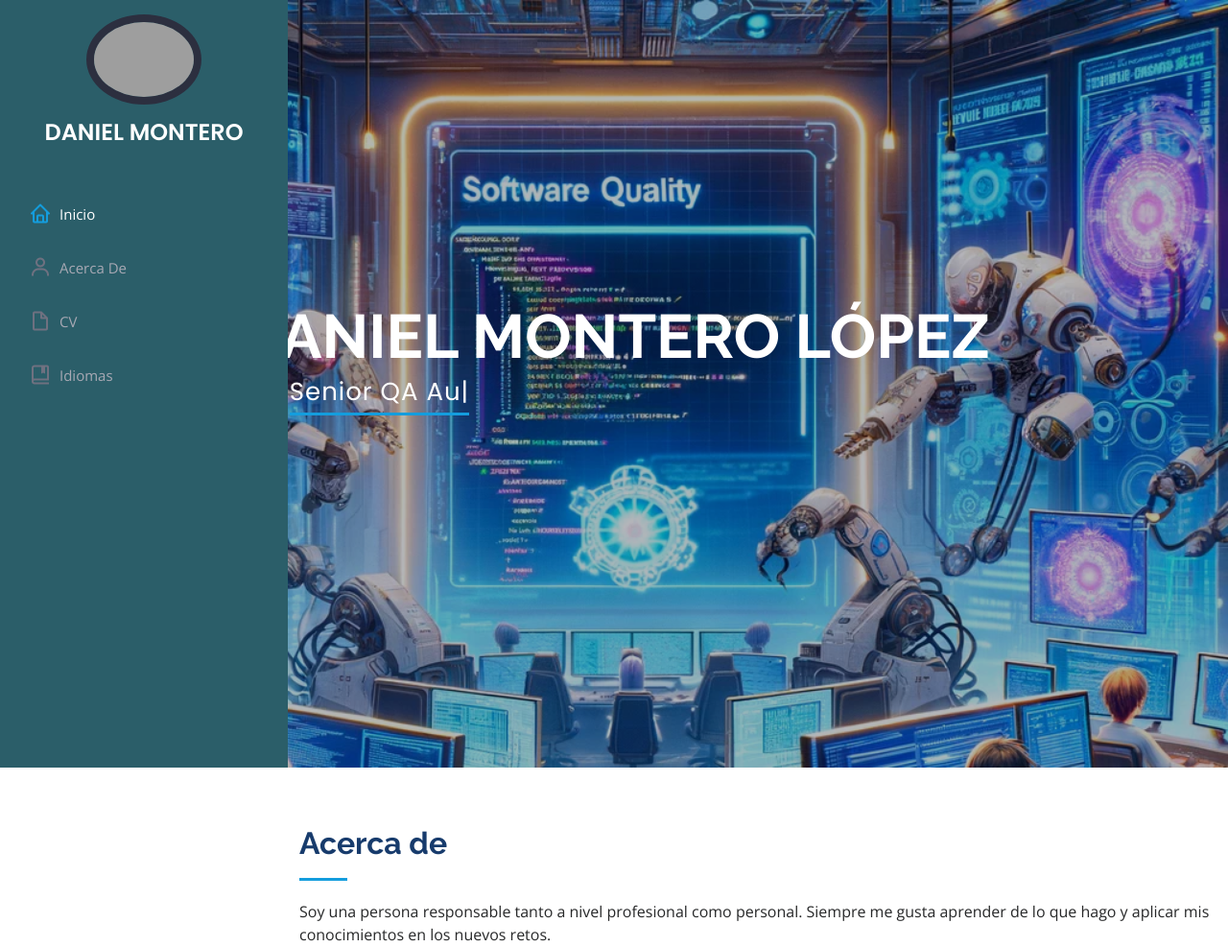
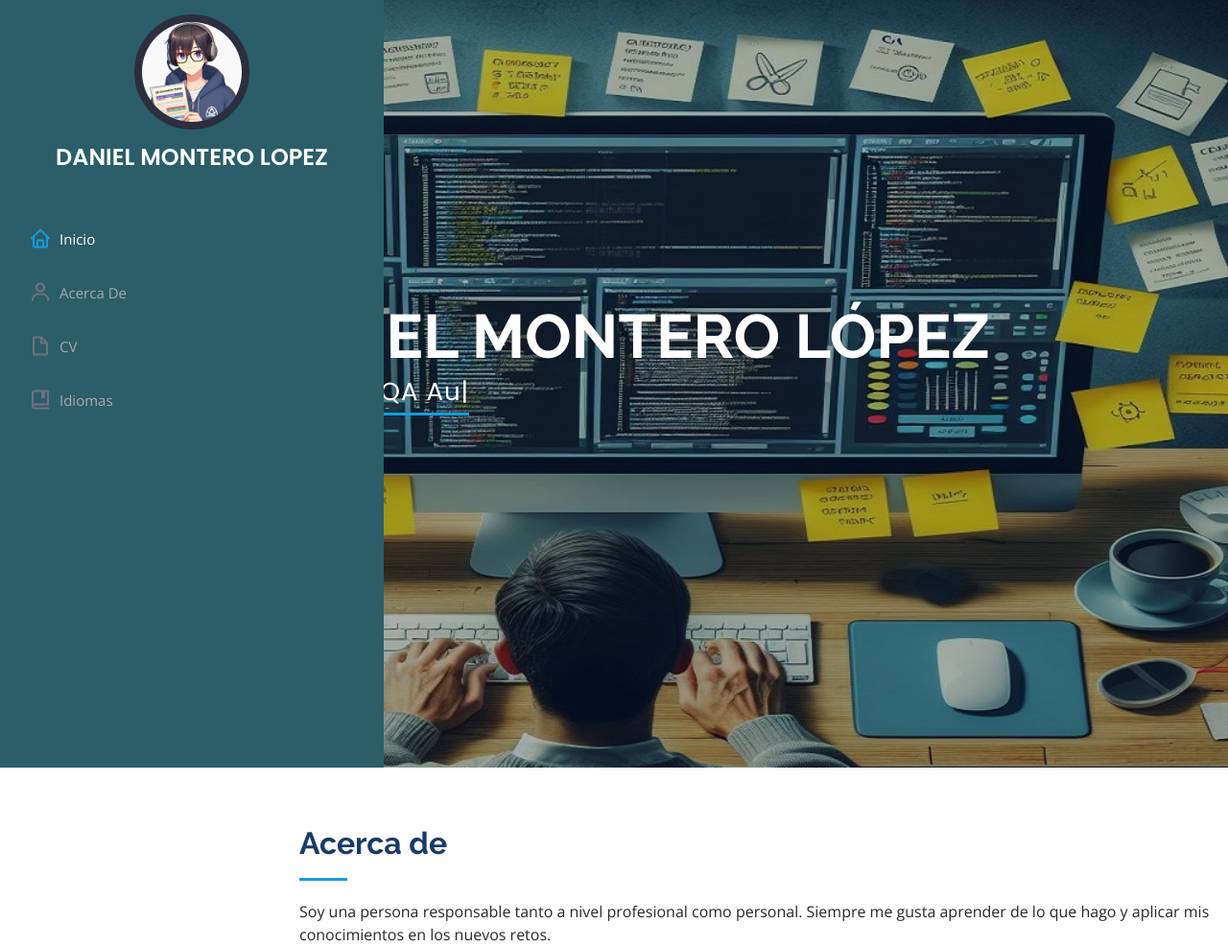
Before and after one commit to nozaky/dml.github.io, a PHP site: page / in a window 1280 px wide. Shown: the top 987 px of the page at 96% size. Run offline with PHP 8.4, Linux system fonts and the light colour scheme; grey boxes are pictures that could not be loaded.

Commit message:
modified profile and background images

```diff
--- a/assets/css/style.css
+++ b/assets/css/style.css
@@ -65,7 +65,7 @@
   top: 0;
   left: 0;
   bottom: 0;
-  width: 300px;
+  width: 400px;
   transition: all ease-in-out 0.5s;
   z-index: 9997;
   transition: all 0.5s;
@@ -198,7 +198,7 @@
 #hero {
   width: 100%;
   height: 100vh;
-  background: url("../img/background.png") top center;
+  background: url("../img/background-2.jpg") top center;
   background-size: cover;
 }
 #hero:before {
--- a/assets/js/main.js
+++ b/assets/js/main.js
@@ -258,3 +258,17 @@
   });
 
 })()
+function calcularEdad(fecha) {
+  var hoy = new Date();
+  var cumpleanos = new Date(fecha);
+  var edad = hoy.getFullYear() - cumpleanos.getFullYear();
+  var m = hoy.getMonth() - cumpleanos.getMonth();
+
+  if (m < 0 || (m === 0 && hoy.getDate() < cumpleanos.getDate())) {
+      edad--;
+  }
+
+  return edad;
+}
+
+document.querySelector("#edad").textContent = calcularEdad("09/10/1995");
--- a/index.html
+++ b/index.html
@@ -43,8 +43,8 @@
     <div class="d-flex flex-column">
 
       <div class="profile">
-        <img src="assets/img/profile-img.jpg" alt="" class="img-fluid rounded-circle">
-        <h1 class="text-light"><a href="index.html">DANIEL MONTERO</a></h1>
+        <img src="assets/img/profile-img2.jpg" alt="" class="img-fluid rounded-circle">
+        <h1 class="text-light"><a href="index.html">DANIEL MONTERO LOPEZ</a></h1>
         <div class="social-links mt-3 text-center">
          <!-- ========= When translate finished then quit comment lines ==========
           <a href="?lang=es" class="twitter"><span>ES</span></a>
@@ -99,7 +99,7 @@
               </div>
               <div class="col-lg-6">
                 <ul>
-                  <li><i class="bi bi-chevron-right"></i> <strong>Edad:</strong> <span>28</span></li>
+                  <li><i class="bi bi-chevron-right"></i> <strong>Edad:</strong> <span id="edad">28</span></li>
                   <li><i class="bi bi-chevron-right"></i> <strong>Estudios:</strong> <span>Ciclo formativo Grado Superior (DAM y DAW)</span></li>
                   <li><i class="bi bi-chevron-right"></i> <strong>Email:</strong> <span>dan.montero.lopez@gmail.com</span></li>
                 </ul>
```
Also changed, not shown: assets/img/background-2.jpg (added), assets/img/profile-img2.jpg (added).
